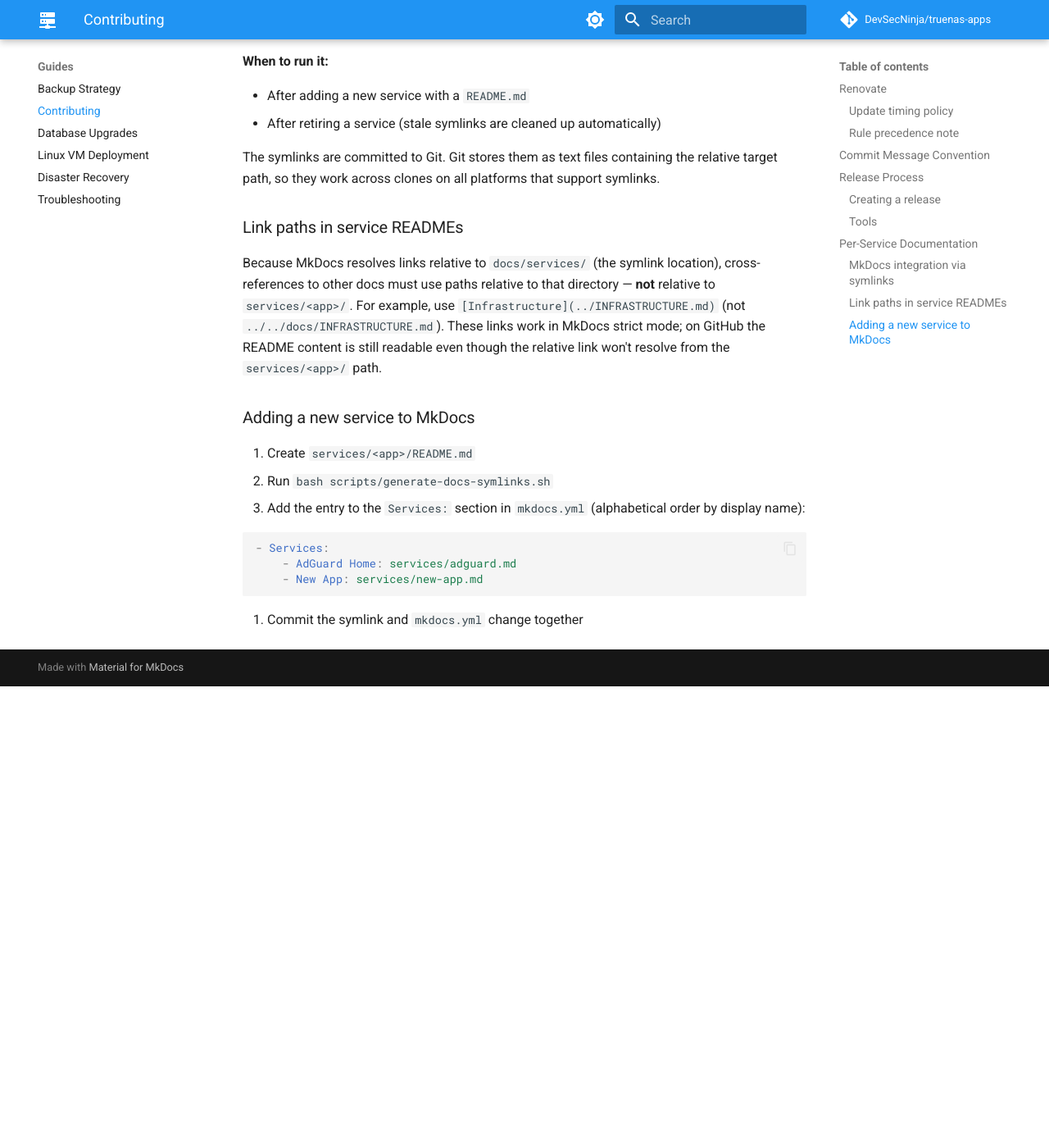
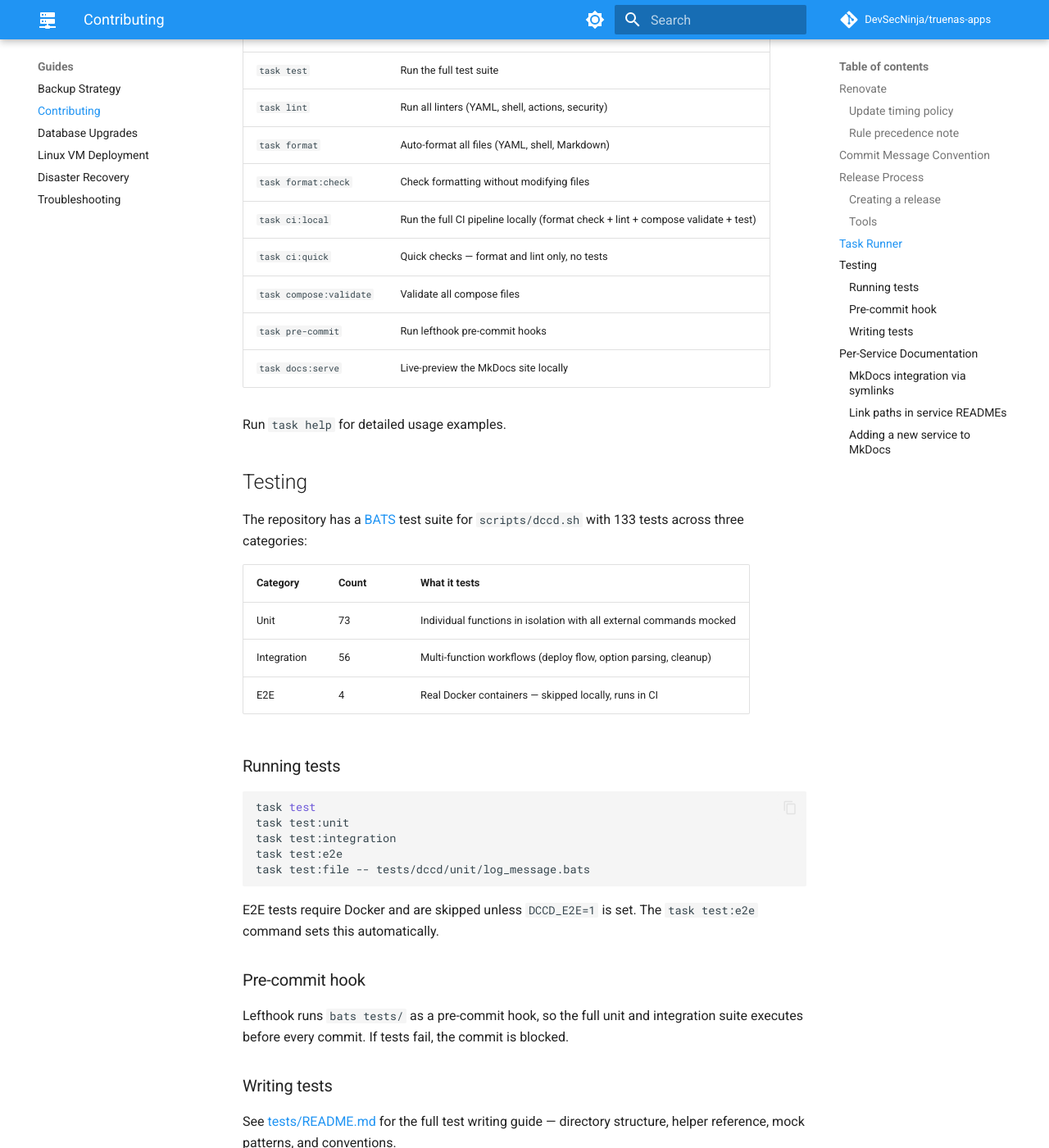
Before and after one commit to DevSecNinja/truenas-apps, an MkDocs documentation site: the page built from docs/CONTRIBUTING.md, in a window 1280 px wide and 1400 px high, scrolled down 3364 px. Shown: the whole window at 82% size. Built offline with MkDocs 1.6.1 and Material for MkDocs 9.7.7, drawn with Linux system fonts in a browser that asks for light colours; comment, search, counter and statistics services are not loaded; before the commit the page ends 4201 px from its top, so only the background shows below that; some of the changed text lies outside the part shown.

Commit message:
docs: add test framework and task runner documentation

````diff
--- a/docs/CONTRIBUTING.md
+++ b/docs/CONTRIBUTING.md
@@ -84,6 +84,75 @@ to produce release-scoped notes and creates the GitHub Release automatically.
 | `cliff.toml` | Commit grouping, body template, GitHub commit link configuration |
 | `cog.toml`   | Bump hooks, tag prefix, merge-commit filtering                   |
 
+## Task Runner
+
+[go-task](https://taskfile.dev) provides a unified interface for all repository tasks — testing,
+linting, formatting, compose validation, deployment, and more. It is managed by mise alongside the
+other tools.
+
+Verify the installation:
+
+```sh
+task --version
+```
+
+List all available tasks:
+
+```sh
+task --list
+```
+
+Common workflows:
+
+| Command                 | What it does                                                                     |
+| ----------------------- | -------------------------------------------------------------------------------- |
+| `task install`          | Install all dependencies (mise tools + BATS libraries)                           |
+| `task test`             | Run the full test suite                                                          |
+| `task lint`             | Run all linters (YAML, shell, actions, security)                                 |
+| `task format`           | Auto-format all files (YAML, shell, Markdown)                                    |
+| `task format:check`     | Check formatting without modifying files                                         |
+| `task ci:local`         | Run the full CI pipeline locally (format check + lint + compose validate + test) |
+| `task ci:quick`         | Quick checks — format and lint only, no tests                                    |
+| `task compose:validate` | Validate all compose files                                                       |
+| `task pre-commit`       | Run lefthook pre-commit hooks                                                    |
+| `task docs:serve`       | Live-preview the MkDocs site locally                                             |
+
+Run `task help` for detailed usage examples.
+
+## Testing
+
+The repository has a [BATS](https://github.com/bats-core/bats-core) test suite for `scripts/dccd.sh`
+with 133 tests across three categories:
+
+| Category    | Count | What it tests                                                       |
+| ----------- | ----- | ------------------------------------------------------------------- |
+| Unit        | 73    | Individual functions in isolation with all external commands mocked |
+| Integration | 56    | Multi-function workflows (deploy flow, option parsing, cleanup)     |
+| E2E         | 4     | Real Docker containers — skipped locally, runs in CI                |
+
+### Running tests
+
+```sh
+task test
+task test:unit
+task test:integration
+task test:e2e
+task test:file -- tests/dccd/unit/log_message.bats
+```
+
+E2E tests require Docker and are skipped unless `DCCD_E2E=1` is set. The `task test:e2e` command
+sets this automatically.
+
+### Pre-commit hook
+
+Lefthook runs `bats tests/` as a pre-commit hook, so the full unit and integration suite executes
+before every commit. If tests fail, the commit is blocked.
+
+### Writing tests
+
+See [tests/README.md](https://github.com/DevSecNinja/truenas-apps/blob/main/tests/README.md) for
+the full test writing guide — directory structure, helper reference, mock patterns, and conventions.
+
 ## Per-Service Documentation
 
 Each service can have a `README.md` in its directory (e.g. `services/adguard/README.md`). These files are the source of truth for service-specific documentation — architecture, access URLs, init containers, secrets, first-run setup, and upgrade notes.
````
Also changed, not shown: README.md (+22 -1 lines), docs/index.md (+20 -0 lines), 1 other file.
